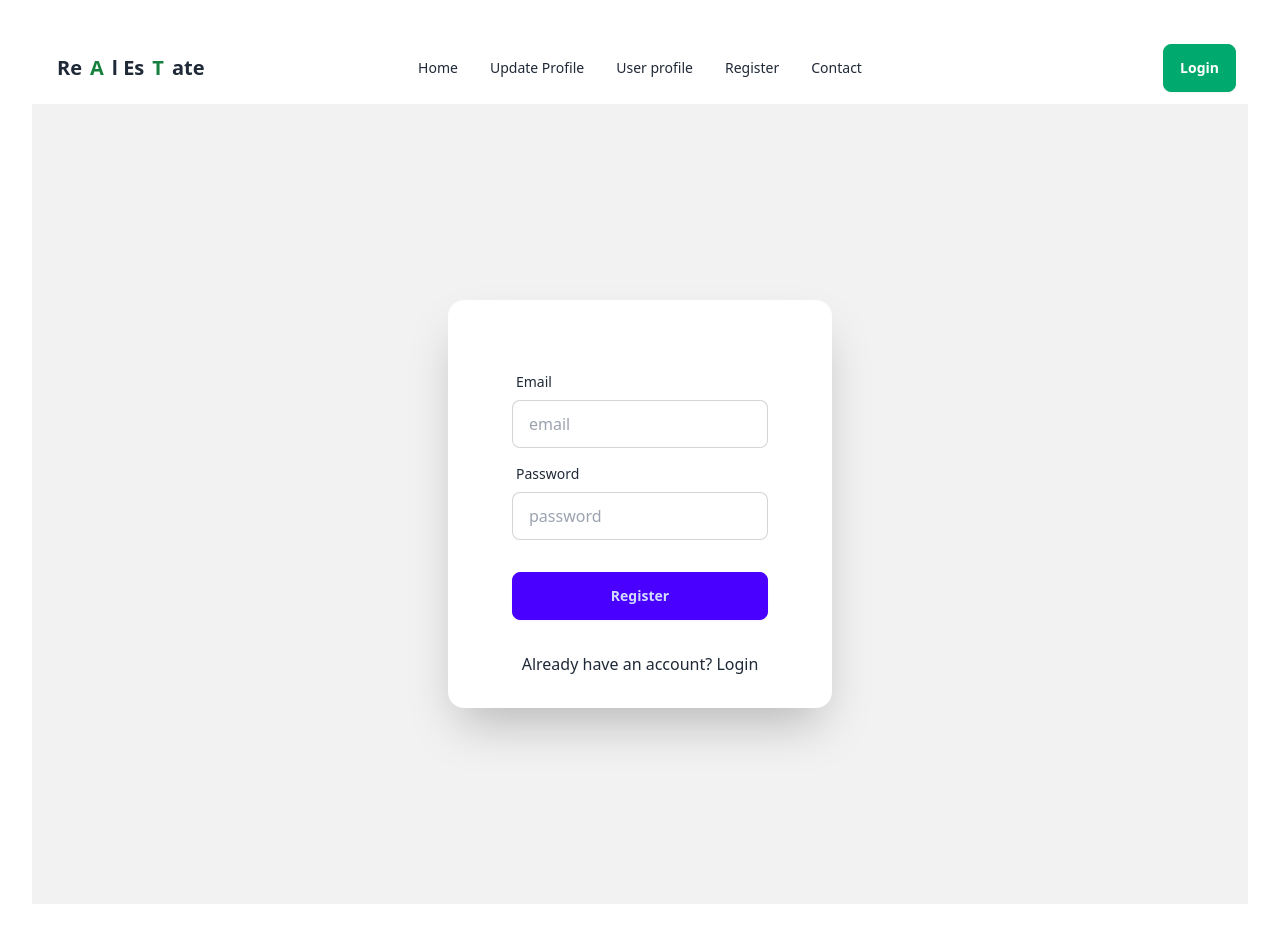
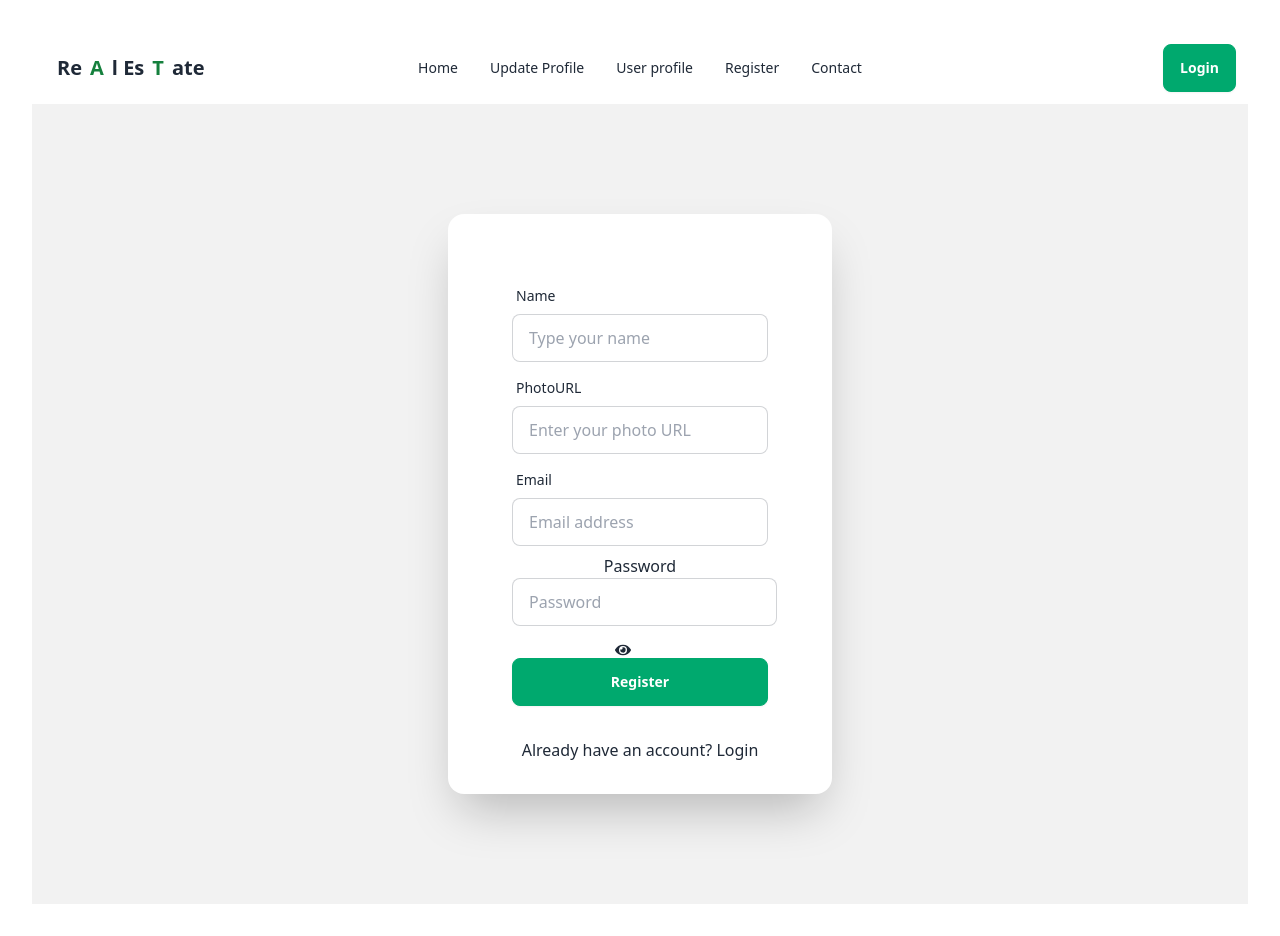
Before and after one commit to Israt-js/Real-Estate-9, a React (Vite) app: page /register in a window 1280 px wide. Built offline with nearby package versions, Linux system fonts and the light colour scheme; no server answers.

Commit message:
fix register

```diff
--- a/src/component/Login/Login.jsx
+++ b/src/component/Login/Login.jsx
@@ -55,18 +55,6 @@ const Login = () => {
           <form onSubmit={handleSubmit} className="card-body">
             <div className="form-control">
               <label className="label">
-                <span className="label-text">Name</span>
-              </label>
-              <input type="text" name="name" placeholder="Type your name" className="input input-bordered" required />
-            </div>
-            <div className="form-control">
-              <label className="label">
-                <span className="label-text">PhotoURL</span>
-              </label>
-              <input type="image" name="image" placeholder="Type image source" className="input input-bordered" required />
-            </div>
-            <div className="form-control">
-              <label className="label">
                 <span className="label-text">Email</span>
               </label>
               <input type="email" name="email" placeholder="email" className="input input-bordered" required />
@@ -78,7 +66,7 @@ const Login = () => {
               <input type="password" name="password" placeholder="password" className="input input-bordered" required />
             </div>
             <div className="form-control mt-6">
-              <button type="submit" className="btn btn-primary">Login</button>
+              <button type="submit" className="btn btn-success text-white">Login</button>
             </div>
           </form>
           <div className="">
--- a/src/component/Register/RegisterPage.jsx
+++ b/src/component/Register/RegisterPage.jsx
@@ -1,22 +1,44 @@
-import { useContext } from 'react';
+import { useContext, useState } from 'react';
 import { Link } from 'react-router-dom';
 import { AuthContext } from '../../Provider/AuthProvider';
+import { FaEye, FaEyeSlash } from 'react-icons/fa';
+import { ToastContainer, toast } from 'react-toastify';
+import 'react-toastify/dist/ReactToastify.css';
 
-const RegisterPage = () => {
+  const RegisterPage = () => {
   const { createUser } = useContext(AuthContext);
+  const [registerError, setRegisterError] = useState('')
+  const [success, setSuccess] = useState('');
+  const [showPassword, setShowPassword] = useState(false)
 
   const handleSubmit = async e => {
     e.preventDefault();
     const email = e.target.email.value;
     const password = e.target.password.value;
     console.log(email, password);
+
+    if(password.length < 6){
+      setRegisterError('password must be 6 charecter')
+    }else if(!/[A-Z]/.test(password)){
+      setRegisterError('Must have an Uppercase letter in the password')
+    }
+    else if(!/[a-z]/.test(password)){
+      setRegisterError('Must have a Lowercase letter in the password')
+    }
+    setRegisterError('');
+    setSuccess('');
     createUser(email, password)
     .then(result => {
       console.log(result.user)
+      setSuccess('Successfully created User');
+      toast.success('Successfully registered!', {
+        position: toast.POSITION.TOP_CENTER,
+      });
       e.target.reset();
     })
     .catch(error => {
       console.log(error);
+      setRegisterError(error.message);
     })
   };
 
@@ -25,22 +47,43 @@ const RegisterPage = () => {
       <div className="hero min-h-screen bg-base-200">
         <div className="card shrink-0 w-full max-w-sm shadow-2xl bg-base-100">
           <form onSubmit={handleSubmit} className="card-body">
+          <div className="form-control">
+              <label className="label">
+                <span className="label-text">Name</span>
+              </label>
+              <input type="text" name="name" placeholder="Type your name" className="input input-bordered" required />
+            </div>
+            <div className="form-control">
+              <label className="label">
+                <span className="label-text">PhotoURL</span>
+              </label>
+              <input type="text" name="photoURL" placeholder="Enter your photo URL" className="input input-bordered" required />
+            </div>
             <div className="form-control">
               <label className="label">
                 <span className="label-text">Email</span>
               </label>
-              <input type="email" name="email" placeholder="email" className="input input-bordered" required />
+              <input type="email" name="email" placeholder="Email address" className="input input-bordered" required />
             </div>
             <div className="form-control">
-              <label className="label">
-                <span className="label-text">Password</span>
-              </label>
-              <input type="password" name="password" placeholder="password" className="input input-bordered" required />
+                <span className="">Password</span>
+              <div className="relative">
+              <input type={ showPassword ? "text" : "password"} name='password' placeholder="Password" className="input input-bordered" required />
+              <span className='absolute ml-[-25px] mt-4' onClick={() => setShowPassword(!showPassword)}>
+              {
+                 showPassword ? <FaEyeSlash></FaEyeSlash> : <FaEye></FaEye>
+              }
+              </span>
+              </div>
             </div>
             <div className="form-control mt-6">
-              <button type="submit" className="btn btn-primary">Register</button>
+              <button type="submit" className="btn btn-success text-white">Register</button>
             </div>
           </form>
+          {
+            registerError && <p className="text-red-600 text-xl">{registerError}</p>
+          }
+          <ToastContainer></ToastContainer>
           <p>Already have an account? <Link to={'/login'} >Login</Link> </p>
         </div>
       </div>
```
